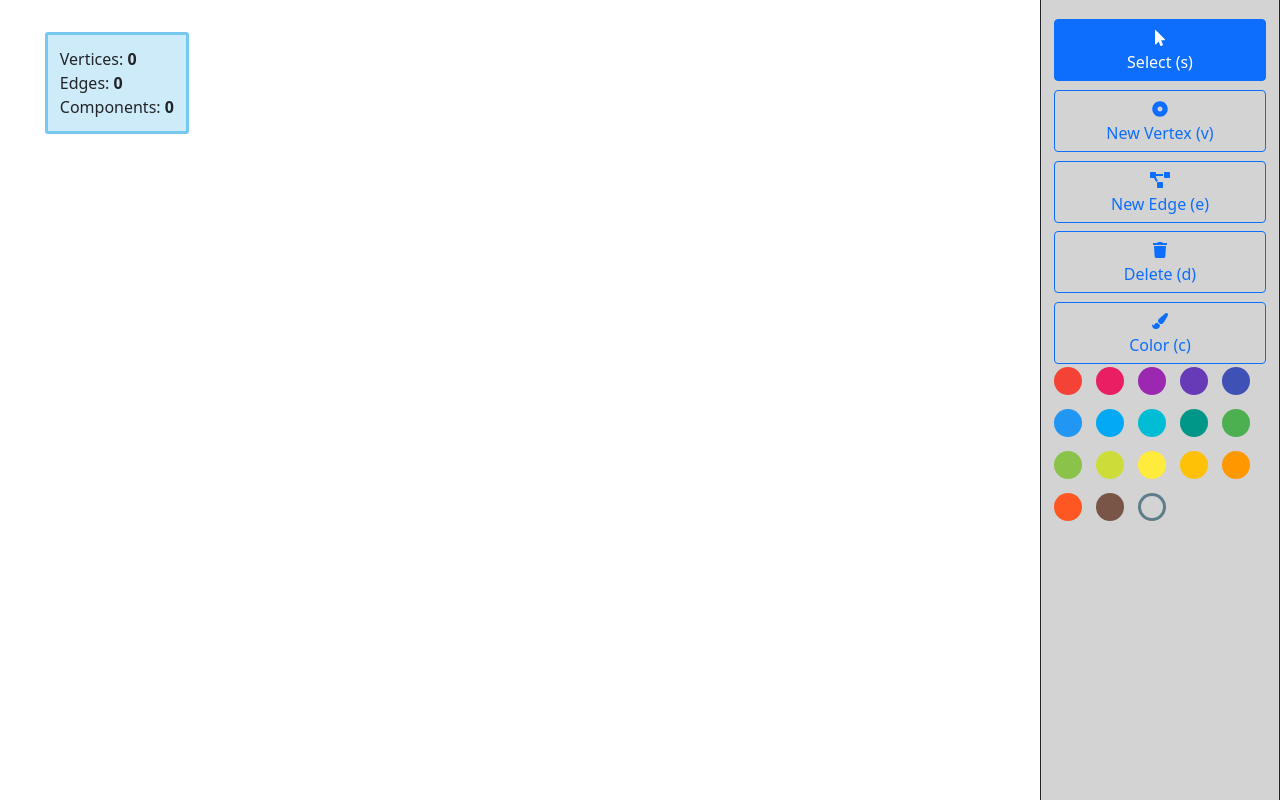
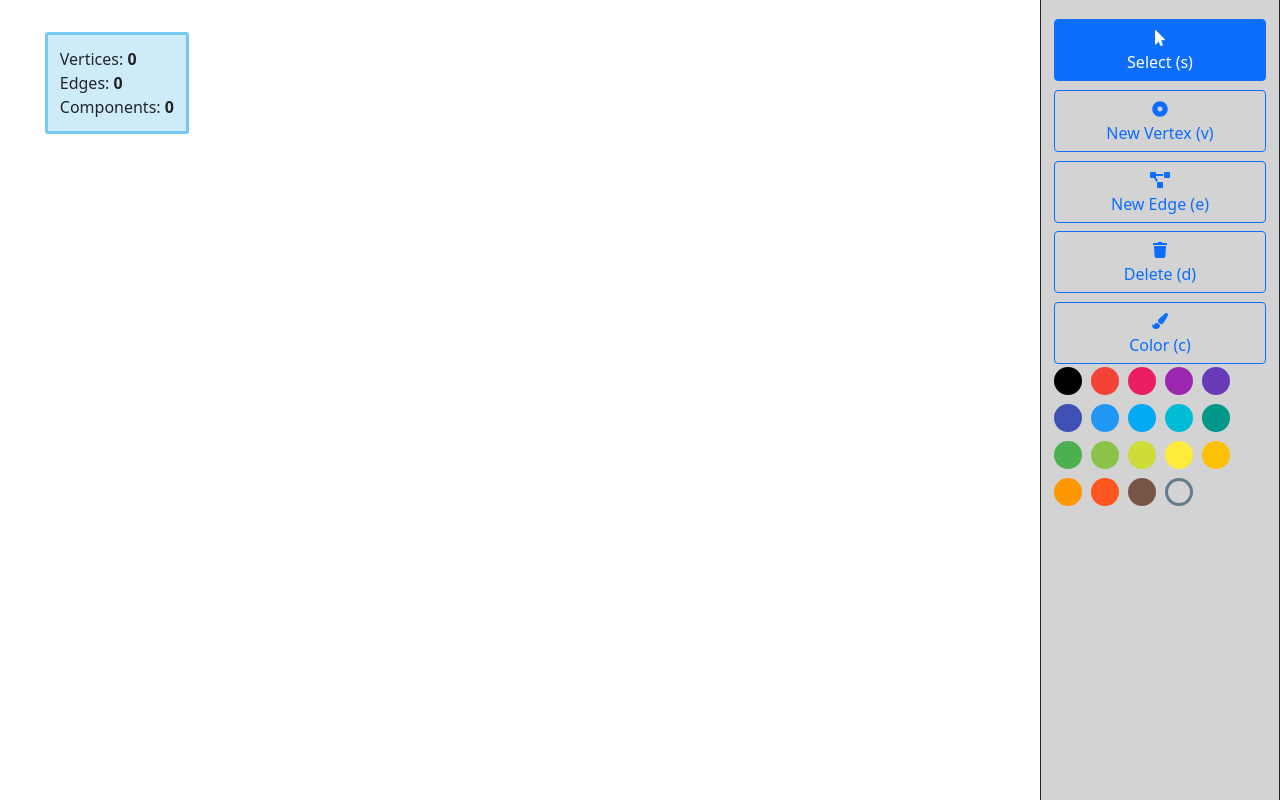
Before and after one commit to BenjaminMichaelis/graph-sketchpad, a React (Create React App) app: page / in a window 1280 px wide. Built offline with nearby package versions, Linux system fonts and the light colour scheme.

Commit message:
Add black to color picker

```diff
--- a/src/Sidebar.js
+++ b/src/Sidebar.js
@@ -67,7 +67,9 @@ function Sidebar(props)
             {buttonData.map(element => makeButton(element))}
             {/* https://casesandberg.github.io/react-color/ */}
             <CirclePicker
+                colors={["#000000", "#f44336", "#e91e63", "#9c27b0", "#673ab7", "#3f51b5", "#2196f3", "#03a9f4", "#00bcd4", "#009688", "#4caf50", "#8bc34a", "#cddc39", "#ffeb3b", "#ffc107", "#ff9800", "#ff5722", "#795548", "#607d8b"]}
                 color={color}
+                circleSpacing={9}
                 onChange={(color, event) => setColor(color.hex)}
                 width="auto"
                 margin-top="15px"
@@ -75,6 +77,7 @@ function Sidebar(props)
                 margin-left="auto"
                 margin-right="auto"
                 height="auto"
+                background-color="lightgray"
             />
         </div>
     );
```
